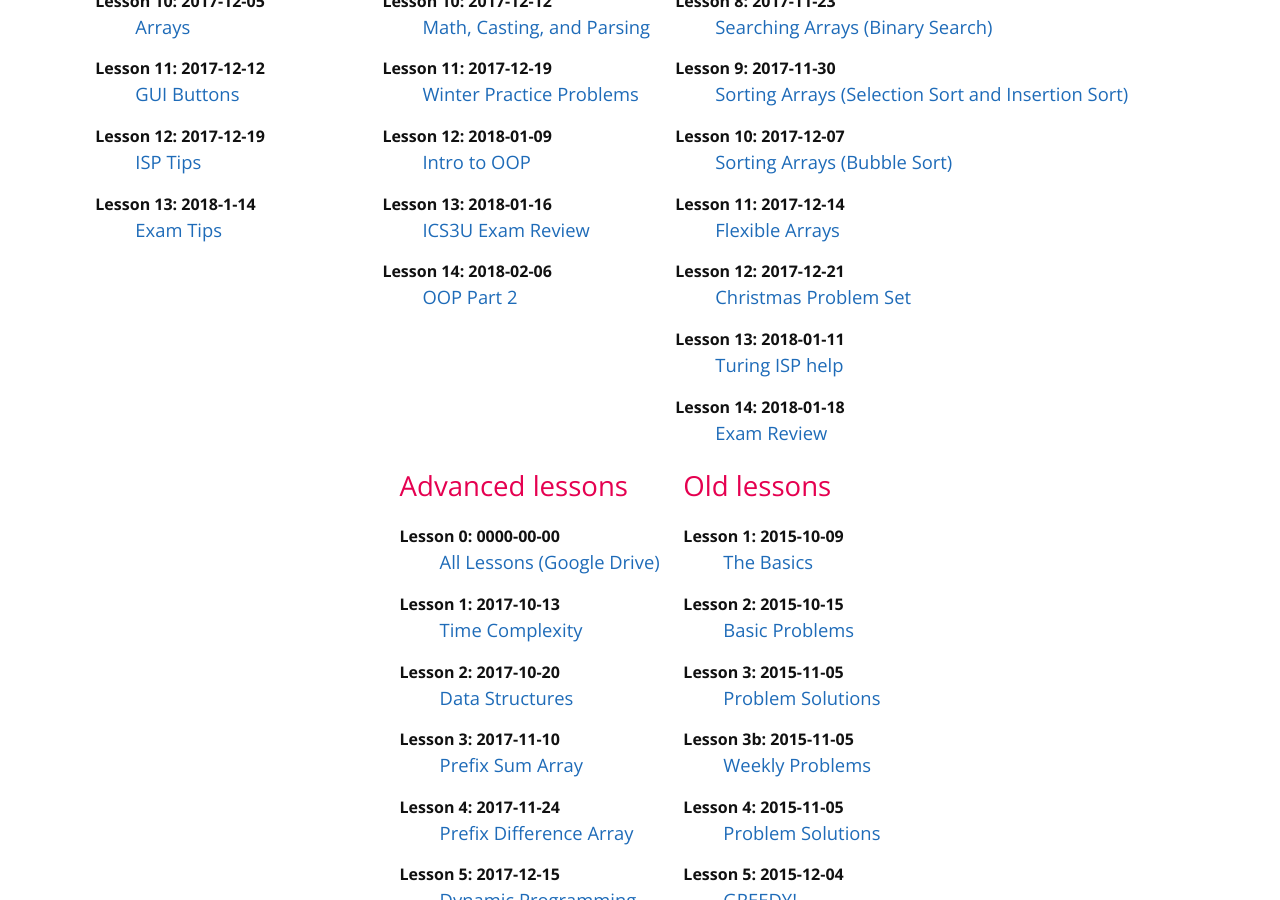
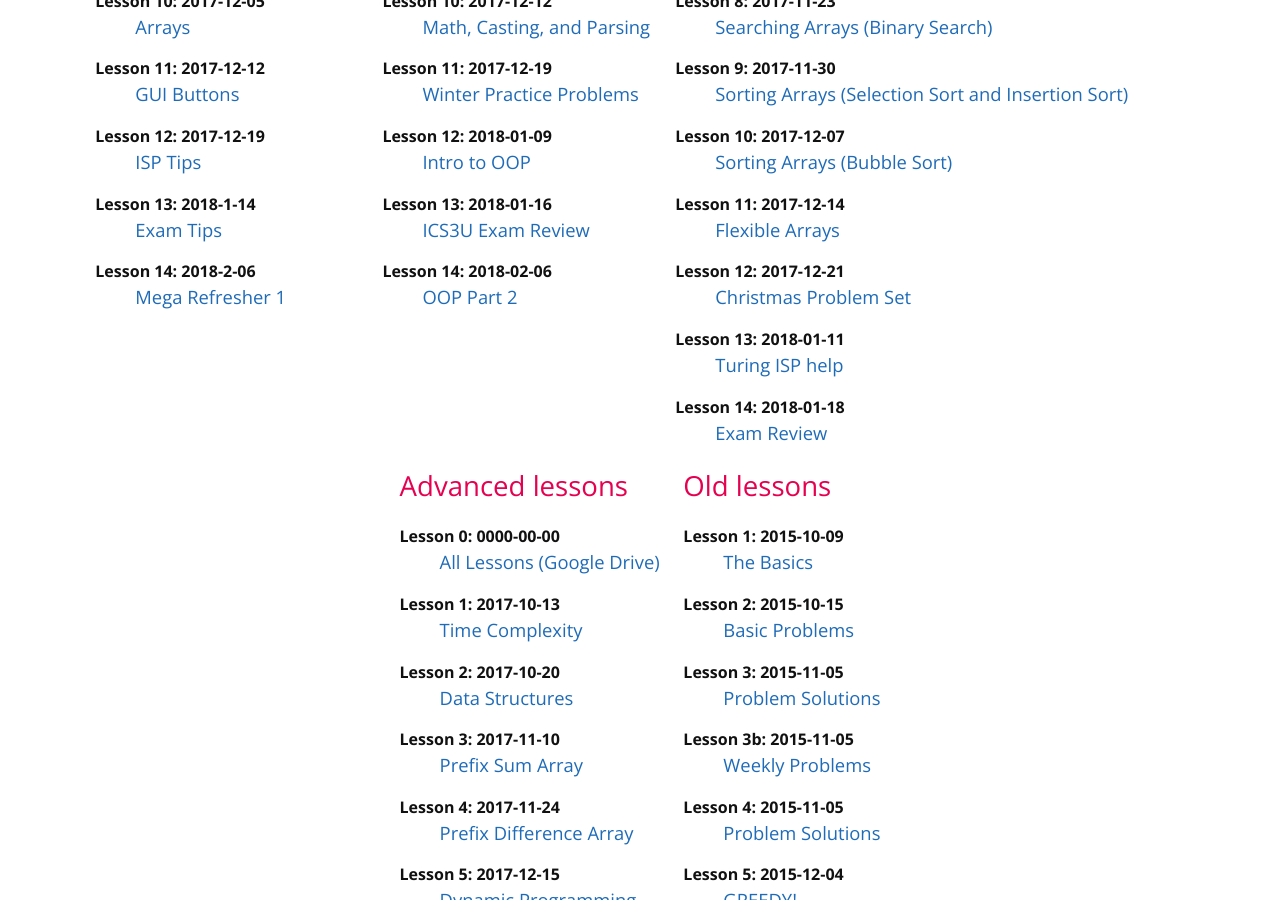
Before and after one commit to mcpt/mcpt.github.io, a Jekyll site: the page built from cpt.md, in a window 1280 px wide and 900 px high, scrolled down 1219 px. Built offline with Jekyll 4.4.1, drawn with Linux system fonts in a browser that asks for light colours.

Commit message:
Update junior-lessons.yml

```diff
--- a/_data/junior-lessons.yml
+++ b/_data/junior-lessons.yml
@@ -68,3 +68,8 @@
   date: 2018-1-14
   id: 13
   url: https://docs.google.com/presentation/d/1eJwVPTnARKYHfn2Kz5C0rw0oVcQHFsKsktf5lB7yRpU
+
+- title: Mega Refresher 1
+  date: 2018-2-06
+  id: 14
+  url: https://docs.google.com/presentation/d/1K_RR8Jsd6jMH8KSvnLvjYacCbpan3hk4NbsGHjs5lcY
```
